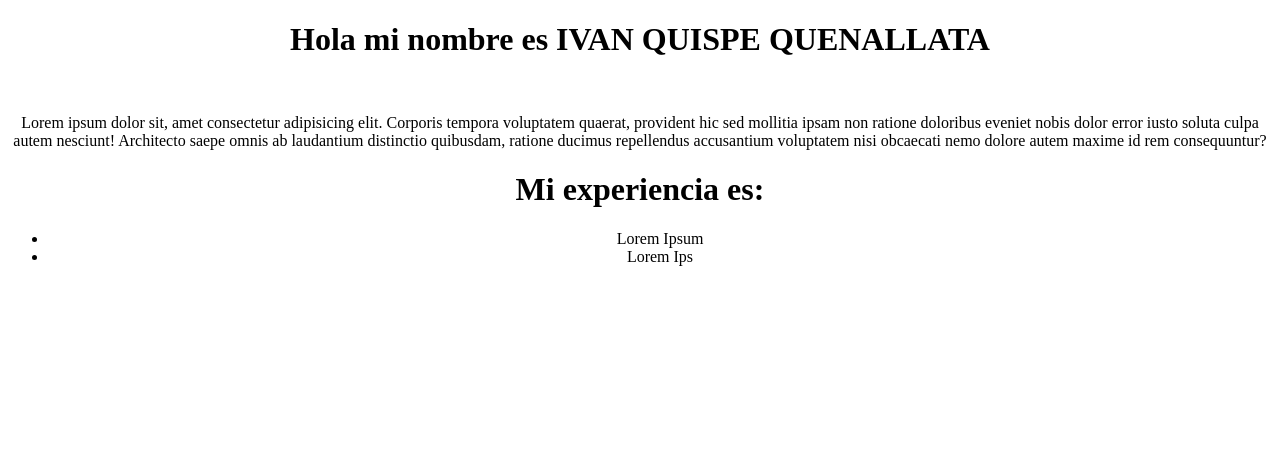
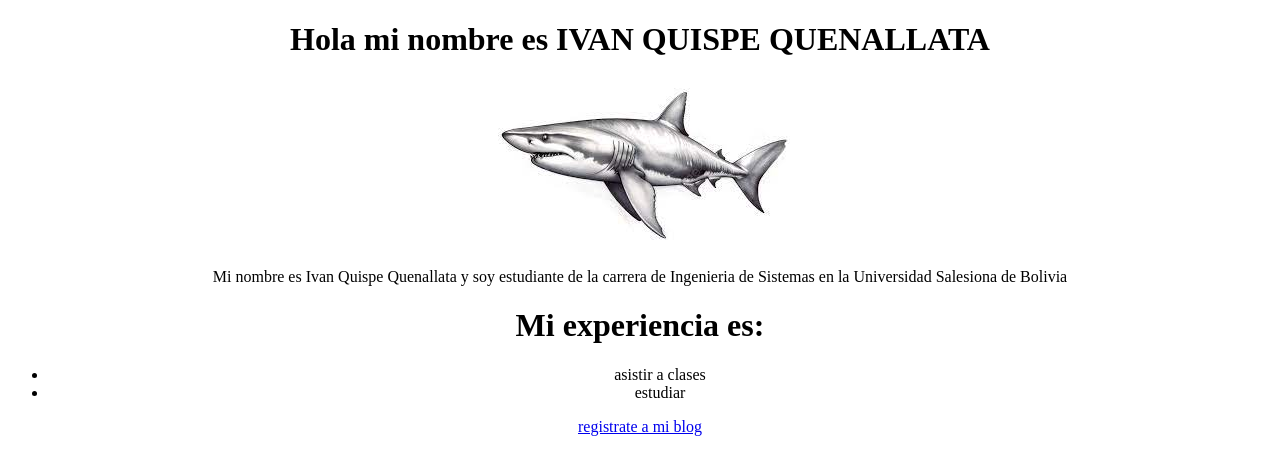
Before and after one commit to ivanquispequenallata/practica-html, a plain HTML site: page index.html in a window 1280 px wide. Drawn offline with Linux system fonts and the light colour scheme.

Commit message:
tarea de html
terminado

```diff
--- a/index.html
+++ b/index.html
@@ -14,13 +14,14 @@
         <h1>Hola mi nombre es IVAN QUISPE QUENALLATA</h1>
         <CENTER>
             <img src="tiburon.jpg" alt="">
-            <p>Lorem ipsum dolor sit, amet consectetur adipisicing elit. Corporis tempora voluptatem quaerat, provident hic sed mollitia ipsam non ratione doloribus eveniet nobis dolor error iusto soluta culpa autem nesciunt! Architecto saepe omnis ab laudantium
-                distinctio quibusdam, ratione ducimus repellendus accusantium voluptatem nisi obcaecati nemo dolore autem maxime id rem consequuntur?</p>
+            <p>Mi nombre es Ivan Quispe Quenallata y soy estudiante de la carrera de Ingenieria de Sistemas en la Universidad Salesiona de Bolivia</p>
             <h1>Mi experiencia es:</h1>
+
             <ul>
-                <li>Lorem Ipsum</li>
-                <li>Lorem Ips</li>
+                <li>asistir a clases</li>
+                <li>estudiar</li>
             </ul>
+            <a href="login.html">registrate a mi blog</a>
 
 </body>
 
```
Also changed, not shown: login.html (+24 -0 lines), tiburon.jpg (added).
